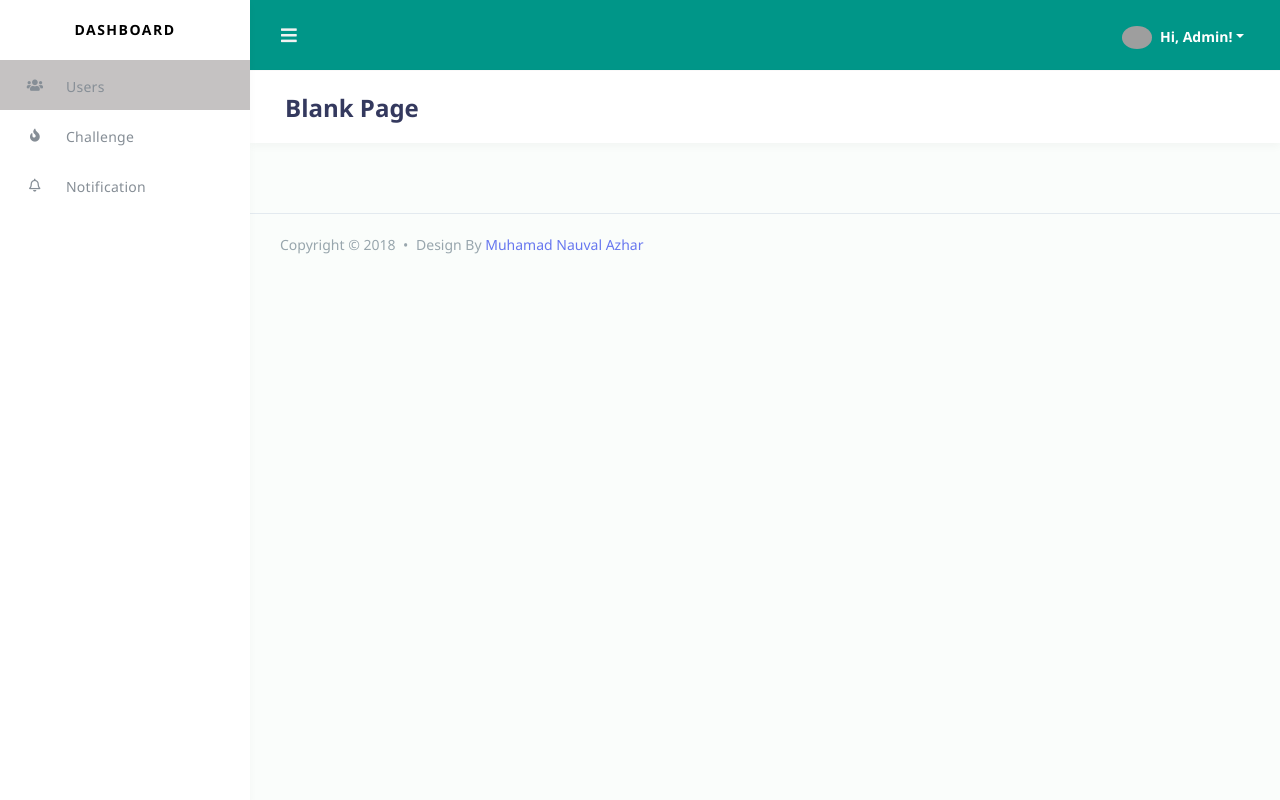
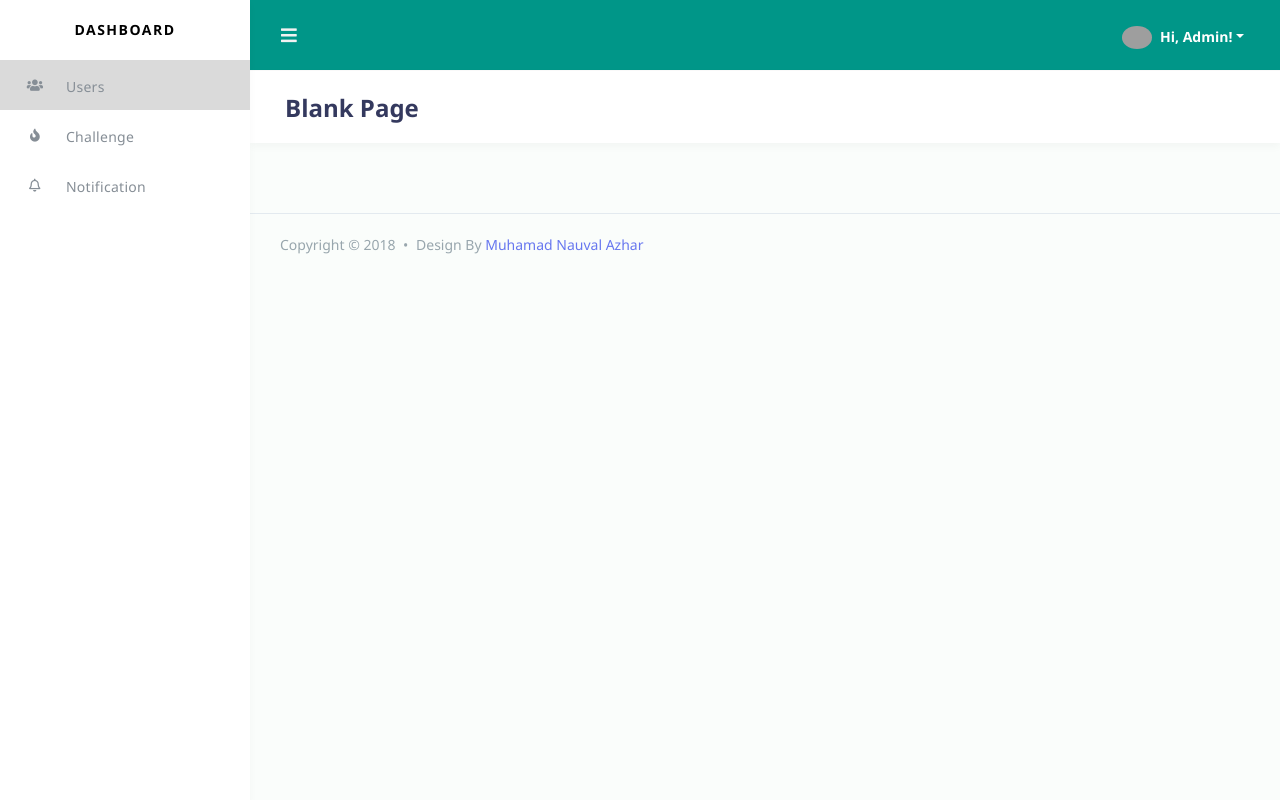
Before and after one commit to ChaO-0/platform_ctf, a PHP site: page /admin/dashboard/blank.php in a window 1280 px wide, with the pointer over the restyled element. Run offline with PHP 8.4, Linux system fonts and the light colour scheme; some libraries are stand-ins or nearby versions; some web fonts are replaced; grey boxes are pictures that could not be loaded.

Commit message:
hover background color change

```diff
--- a/admin/dashboard/assets/css/style.css
+++ b/admin/dashboard/assets/css/style.css
@@ -2635,7 +2635,7 @@ body.layout-3 .main-footer {
         margin-top: 3px;
         width: 100%; }
       .main-sidebar .sidebar-menu li a:hover {
-        background-color: #c5c2c2; }
+        background-color: #dadada; }
     .main-sidebar .sidebar-menu li.active a {
       color: #6777ef;
       font-weight: 600;
```
